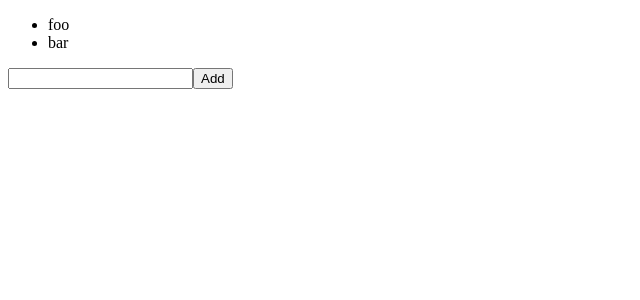
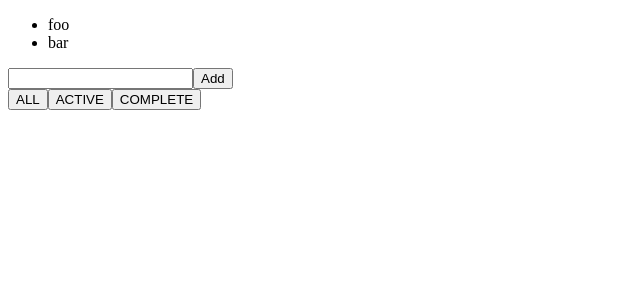
Before and after one commit to mtreerungroj/redux-todos, a React (Create React App) app: page / in a window 1280 px wide. Shown: the top 300 px of the page, without its empty margins (0-640 px from the left). Built offline with nearby package versions, Linux system fonts and the light colour scheme.

Commit message:
filter todos

```diff
--- a/src/App.js
+++ b/src/App.js
@@ -1,10 +1,11 @@
 import React, { Component } from 'react'
 import VisibleTodoList from './containers/VisibleTodoList'
 import AddTodo from './containers/AddTodo'
+import VisibilityFilterBar from './containers/VisibilityFilterBar'
 
 class App extends Component {
   render () {
-    return <div><VisibleTodoList /><AddTodo /></div>
+    return <div><VisibleTodoList /><AddTodo /><VisibilityFilterBar /></div>
   }
 }
 
--- /dev/null
+++ b/src/containers/VisibilityFilterBar.js
@@ -0,0 +1,25 @@
+import React from 'react'
+import { connect } from 'react-redux'
+import { VisibilityFilter, setVisibilityFilter } from '../actions'
+
+const VisibilityFilterBar = ({ setVisibilityFilter }) => (
+  <div>
+    <button onClick={() => setVisibilityFilter(VisibilityFilter.SHOW_ALL)}>
+      ALL
+    </button>
+    <button onClick={() => setVisibilityFilter(VisibilityFilter.SHOW_ACTIVE)}>
+      ACTIVE
+    </button>
+    <button
+      onClick={() => setVisibilityFilter(VisibilityFilter.SHOW_COMPLETED)}
+    >
+      COMPLETE
+    </button>
+  </div>
+)
+
+const mapDispatchToProps = dispatch => ({
+  setVisibilityFilter: filter => dispatch(setVisibilityFilter(filter))
+})
+
+export default connect(null, mapDispatchToProps)(VisibilityFilterBar)
--- a/src/containers/VisibleTodoList.js
+++ b/src/containers/VisibleTodoList.js
@@ -1,8 +1,21 @@
 import TodoList from '../components/TodoList'
 import { connect } from 'react-redux'
-import { toggleTodo } from '../actions/index'
+import { toggleTodo, VisibilityFilter } from '../actions'
 
-const mapStateToProps = state => ({ todos: state.todos }) // ชื่อที่สั่งตอน combine reducer ไม่ใช่ชื่อ reducer จริงๆ
+const getVisibleTodos = (todos, filter) => {
+  switch (filter) {
+    case VisibilityFilter.SHOW_COMPLETED:
+      return todos.filter(t => t.completed)
+    case VisibilityFilter.SHOW_ALL:
+      return todos.filter(t => !t.completed)
+    default:
+      return todos
+  }
+}
+
+const mapStateToProps = state => ({
+  todos: getVisibleTodos(state.todos, state.visibilityFilter)
+}) // ชื่อที่สั่งตอน combine reducer ไม่ใช่ชื่อ reducer จริงๆ
 const mapDispatchToProps = dispatch => ({
   toggleTodo: id => dispatch(toggleTodo(id))
 })
--- a/src/index.js
+++ b/src/index.js
@@ -5,7 +5,10 @@ import { createStore } from 'redux'
 import { Provider } from 'react-redux'
 import reducers from './reducers'
 
-let store = createStore(reducers)
+let store = createStore(
+  reducers,
+  window.__REDUX_DEVTOOLS_EXTENSION__ && window.__REDUX_DEVTOOLS_EXTENSION__()
+)
 ReactDOM.render(
   <Provider store={store}>
     <App />
```
